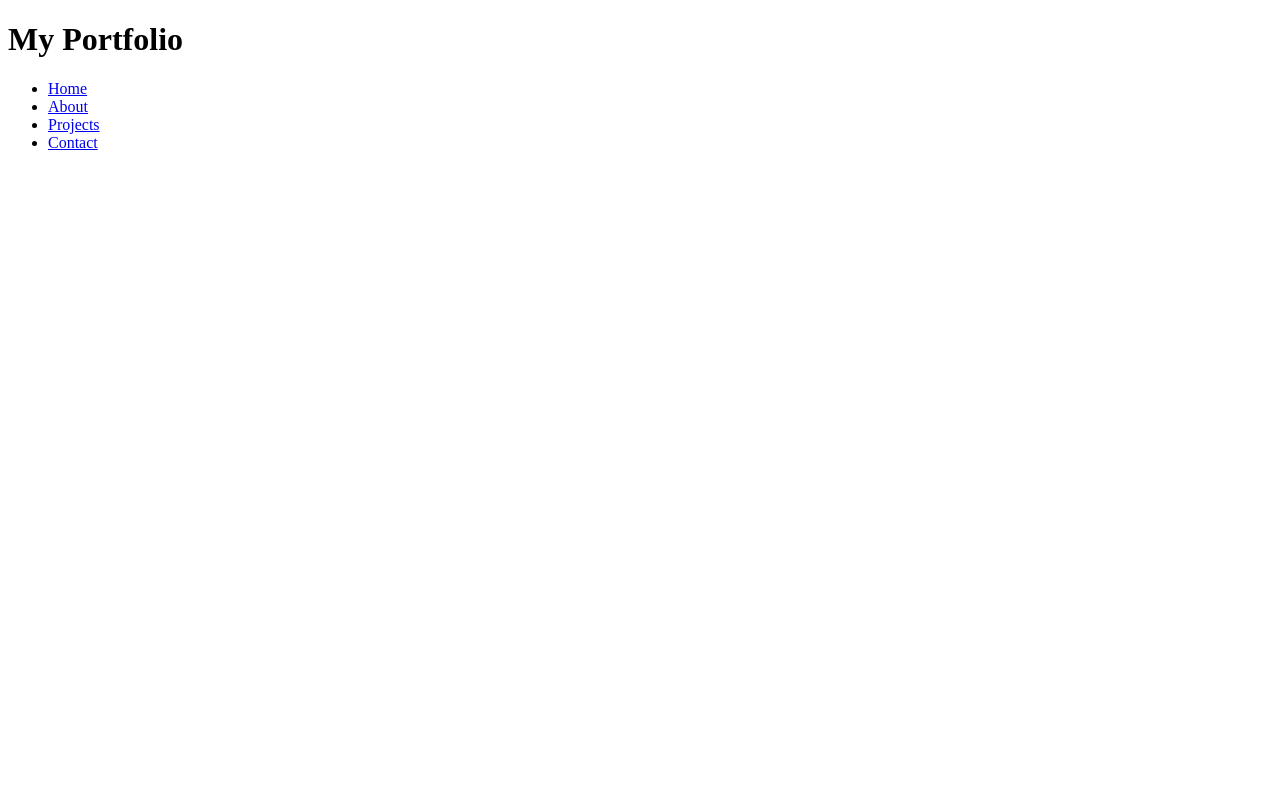
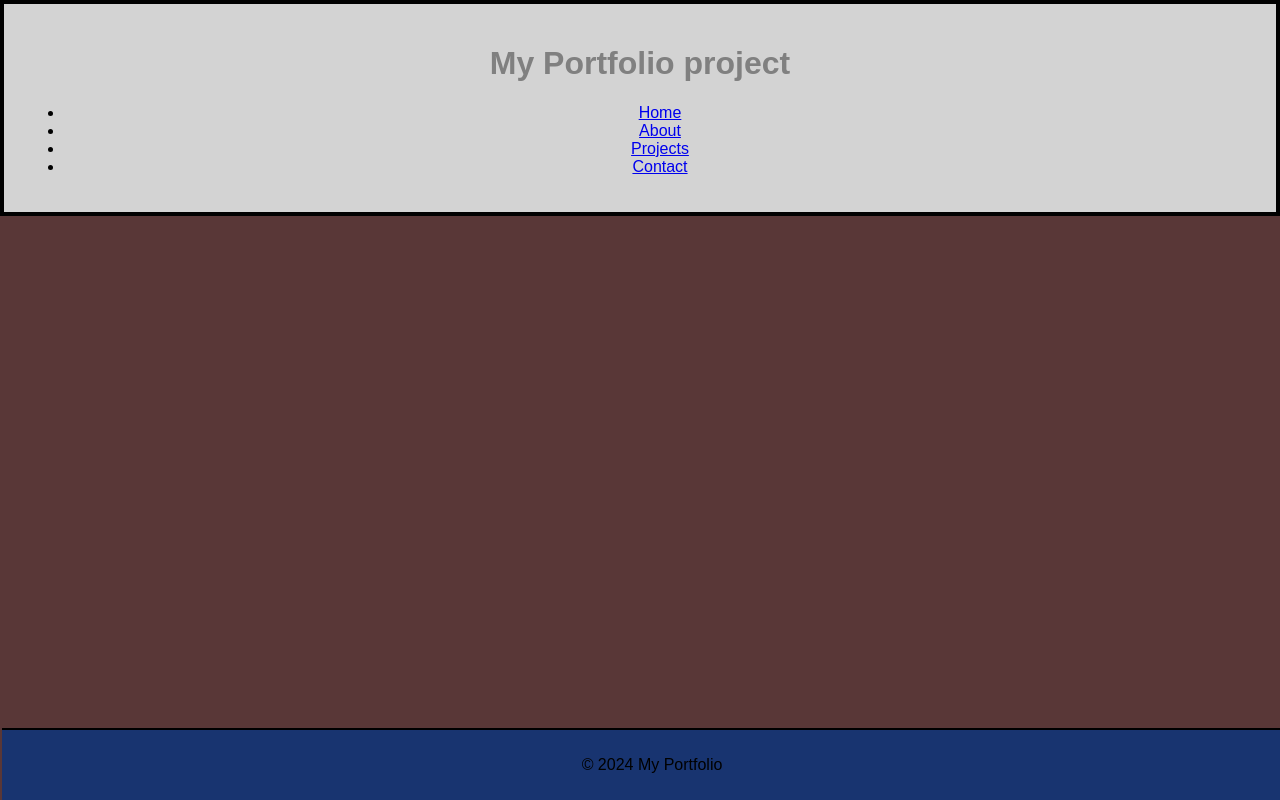
Before and after one commit to AbeDaDev/PortfolioV3, a React (Vite) app in the folder Portfoliov3/: page / in a window 1280 px wide. Built offline with nearby package versions, Linux system fonts and the light colour scheme.

Commit message:
structure is set up

```diff
--- a/Portfoliov3/index.html
+++ b/Portfoliov3/index.html
@@ -4,7 +4,7 @@
     <meta charset="UTF-8" />
     <link rel="icon" type="image/svg+xml" href="/vite.svg" />
     <meta name="viewport" content="width=device-width, initial-scale=1.0" />
-    <title>portfoliov3</title>
+    <title>AbeCodes</title>
   </head>
   <body>
     <div id="root"></div>
--- a/Portfoliov3/src/App.jsx
+++ b/Portfoliov3/src/App.jsx
@@ -1,8 +1,15 @@
 import Header from "./Header.jsx";
+import Body from "./Body.jsx";
+import Footer from "./Footer.jsx";
 
 function App() {
   return (
-    <Header />
+    <div>
+      <Header />
+      <Body />
+      <Footer />
+    </div>
+
   );
 }
 export default App
--- /dev/null
+++ b/Portfoliov3/src/Body.jsx
@@ -0,0 +1,12 @@
+function body() {
+    return (
+        <div>
+            <body>
+                <h2 className="secondary">Welcome to my portfolio project</h2>
+                <p>This is a simple portfolio project to showcase my skills and projects.</p>
+            </body>
+        </div>
+    );
+}
+
+export default body;
--- /dev/null
+++ b/Portfoliov3/src/Footer.jsx
@@ -0,0 +1,9 @@
+function footer() {
+    return (
+        <footer>
+            <p>© 2024 My Portfolio</p>
+        </footer>
+    );
+}
+
+export default footer;
--- a/Portfoliov3/src/Header.jsx
+++ b/Portfoliov3/src/Header.jsx
@@ -1,7 +1,9 @@
+
 function Header() {
     return (
+        <div>
             <header>
-            <h1>My Portfolio</h1>
+                <h1 className="primary">My Portfolio project</h1>
                     <nav>
                         <ul>
                             <li><a href="#home">Home</a></li>
@@ -11,6 +13,8 @@ function Header() {
                         </ul>
                     </nav>
             </header>
+        </div>
+
     );
 }
 
--- a/Portfoliov3/src/index.css
+++ b/Portfoliov3/src/index.css
@@ -0,0 +1,31 @@
+
+.primary {
+    color: grey;
+    border-color: red;
+}
+
+header {
+    background-color: lightgrey;
+    border: 2px solid black;
+    padding: 20px;
+    text-align: center;
+    text-decoration: none;
+}
+
+body {
+    font-family: Arial, sans-serif;
+    margin: 0;
+    padding: 0;
+    background-color: #593737;
+    border: 2px solid black;
+}
+
+footer {
+    background-color: rgb(24, 52, 112);
+    border-top: 2px solid black;
+    padding: 10px;
+    text-align: center;
+    position: fixed;
+    width: 100%;
+    bottom: 0;
+}
```
Also changed, not shown: 1 other file (tests, documents, lock files or other folders). Lines whose indentation alone changed are shown as unchanged.
